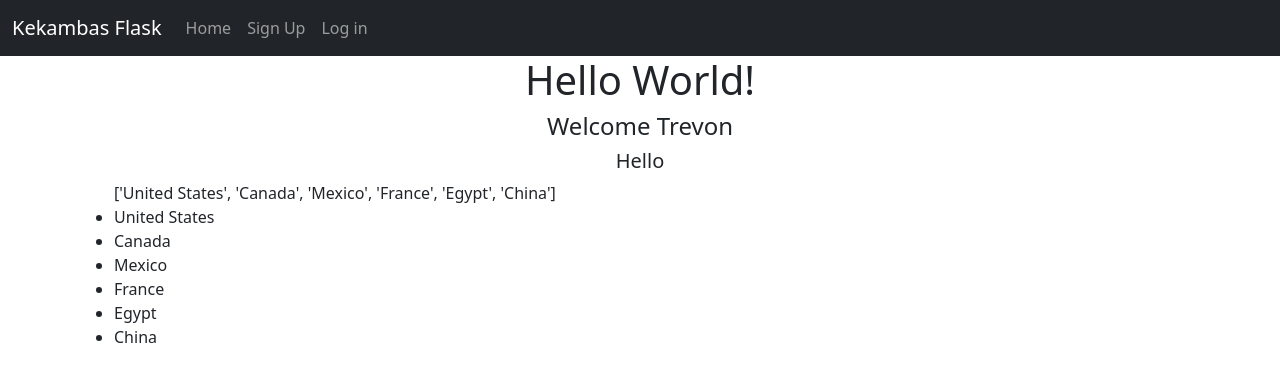
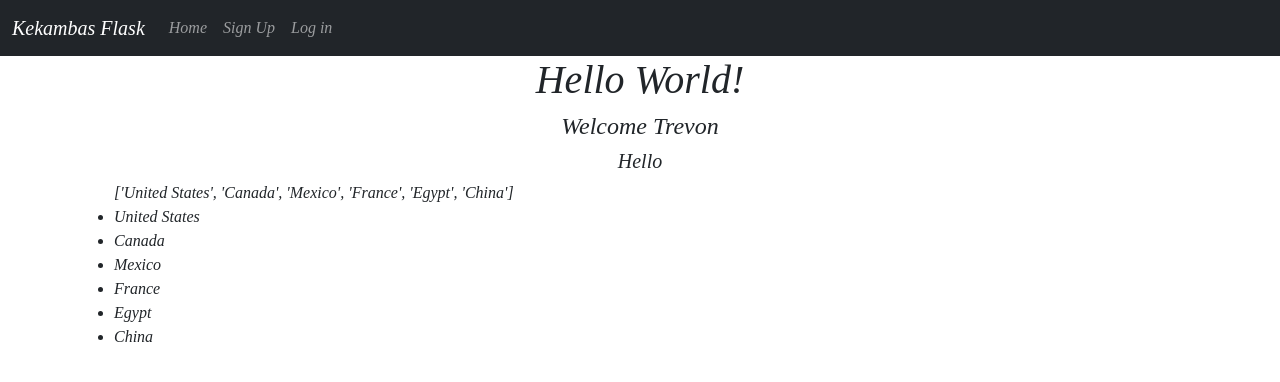
Before and after one commit to TopGameDev/CT-Week6-Day1-Inclass, a Flask app: page / in a window 1280 px wide. Shown: the top 382 px of the page. Run offline with Flask 3, Linux system fonts and the light colour scheme.

Commit message:
Created Static Files and added CSS Italic/Sanserif

```diff
--- /dev/null
+++ b/app/static/css/main.css
@@ -0,0 +1,4 @@
+*{
+    font-style: italic;
+    font-family: serif
+}
--- a/app/templates/base.html
+++ b/app/templates/base.html
@@ -5,7 +5,10 @@
     <meta http-equiv="X-UA-Compatible" content="IE=edge">
     <meta name="viewport" content="width=device-width, initial-scale=1.0">
     <title>Flask Intro | {% block title %} Base {% endblock %}</title>
+    <!-- Bring in Bootstrap CSS -->
     <link rel="stylesheet" href="https://cdn.jsdelivr.net/npm/bootstrap@5.3.1/dist/css/bootstrap.min.css">
+    <!-- Bring in our own CSS -->
+    <link rel="stylesheet" href="{{ url_for('static', filename='css/main.css') }}">
 </head>
 <body>
 
```
